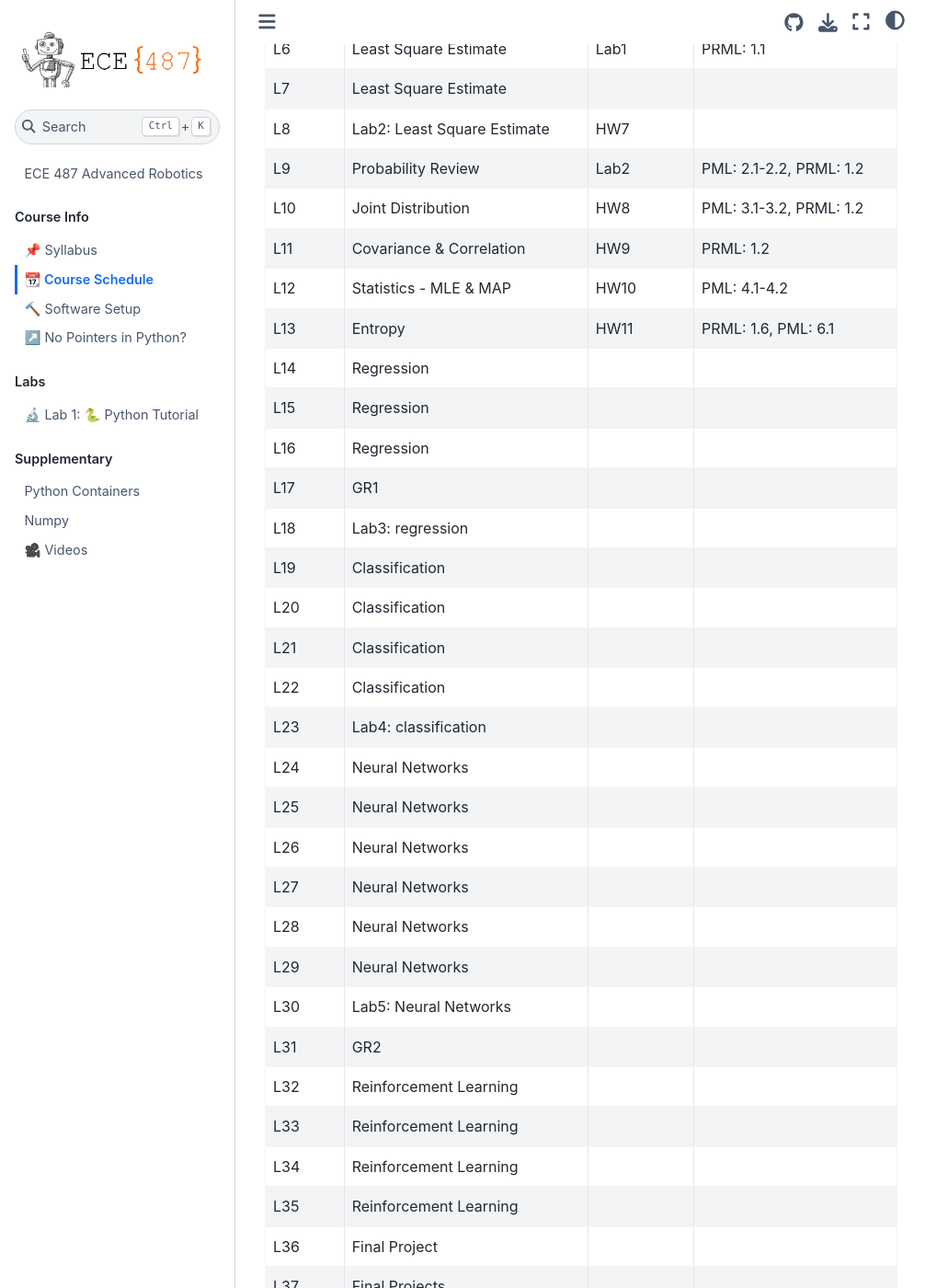
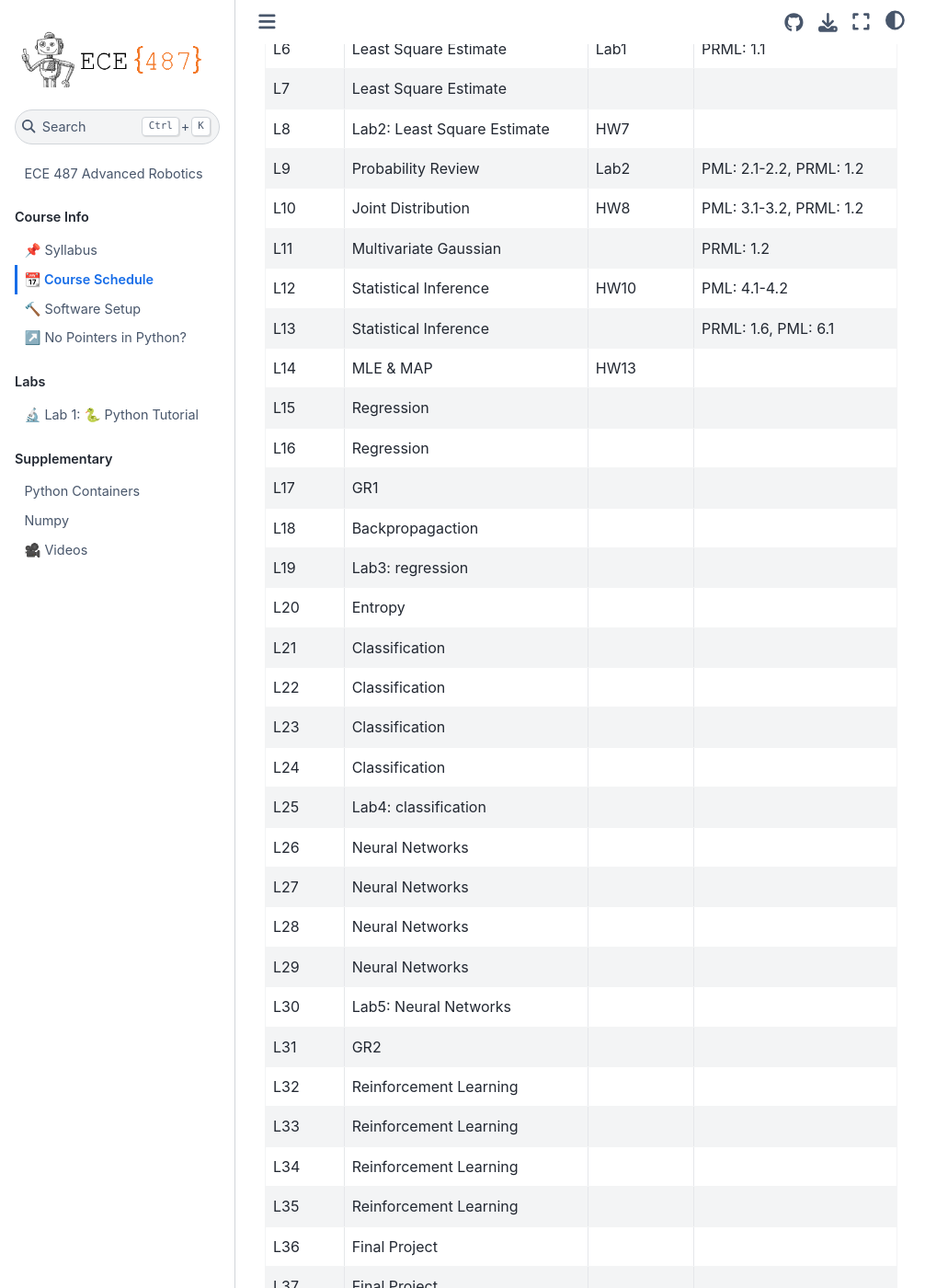
Before and after one commit to stanbaek/ece487, a Jupyter Book: the page built from docs/schedule.md, in a window 1280 px wide and 1400 px high, scrolled down 676 px. Shown: the whole window at 92% size, without its empty margins (0-1031 px from the left). Built offline with Jupyter Book 1.0.4 settings and Sphinx 7.4.7 and the Sphinx Book theme 1.1.4, drawn with Linux system fonts in a browser that asks for light colours.

Commit message:
updated schedule

```diff
--- a/docs/schedule.md
+++ b/docs/schedule.md
@@ -10,45 +10,45 @@ Reading:
 - PRML: Pattern Recognition and Machine Learning by Bishop
 - ML: Machine Learning by Mitchell
 
-**Lesson**|  **Topic**                        | **Due**            | **Reading**
-----------|-----------------------------------|--------------------|-----------------
- L1       | Intro to Machine Learning         |                    |
- L2       | Linear Algebra                    | Cadet Intro        | PML: 7.1-7.1.2.3, 7.1.4.2
- L3       | Basis and eigenvectors            | HW2                |
- L4       | Eigenvalues                       | HW3                |
- L5       | Lab1: Python and numpy            | HW4                |
- L6       | Least Square Estimate             | Lab1               | PRML: 1.1
- L7       | Least Square Estimate             |                    |
- L8       | Lab2: Least Square Estimate       | HW7                |
- L9       | Probability Review                | Lab2               | PML: 2.1-2.2, PRML: 1.2
- L10      | Joint Distribution                | HW8                | PML: 3.1-3.2, PRML: 1.2
- L11      | Covariance & Correlation          | HW9                | PRML: 1.2
- L12      | Statistics - MLE & MAP            | HW10               | PML: 4.1-4.2
- L13      | Entropy                           | HW11               | PRML: 1.6, PML: 6.1
- L14      | Regression                        |                    |
- L15      | Regression                        |                    |
- L16      | Regression                        |                    |
- L17      | GR1                               |                    |
- L18      | Lab3: regression                  |                    |
- L19      | Classification                    |                |
- L20      | Classification                    |                |
- L21      | Classification                    |                |
- L22      | Classification                    |                |
- L23      | Lab4: classification              |                |
- L24      | Neural Networks                   |                |
- L25      | Neural Networks                   |                |
- L26      | Neural Networks                   |                |
- L27      | Neural Networks                   |                |
- L28      | Neural Networks                   |                |
- L29      | Neural Networks                   |                |
- L30      | Lab5: Neural Networks             |                |
- L31      | GR2                               |                |
- L32      | Reinforcement Learning            |                |
- L33      | Reinforcement Learning            |                |
- L34      | Reinforcement Learning            |                |
- L35      | Reinforcement Learning            |                |
- L36      | Final Project                     |                |
- L37      | Final Projects                    |                |
- L38      | Final Project                     |                |
- L39      | Final Project                     |                |
- L40      | Final Project                     |                |
+**Lesson**|  **Topic**                        | **Due**      | **Reading**
+----------|-----------------------------------|--------------|-----------------
+ L1       | Intro to Machine Learning         |              |
+ L2       | Linear Algebra                    | Cadet Intro  | PML: 7.1-7.1.2.3, 7.1.4.2
+ L3       | Basis and eigenvectors            | HW2          |
+ L4       | Eigenvalues                       | HW3          |
+ L5       | Lab1: Python and numpy            | HW4          |
+ L6       | Least Square Estimate             | Lab1         | PRML: 1.1
+ L7       | Least Square Estimate             |              |
+ L8       | Lab2: Least Square Estimate       | HW7          |
+ L9       | Probability Review                | Lab2         | PML: 2.1-2.2, PRML: 1.2
+ L10      | Joint Distribution                | HW8          | PML: 3.1-3.2, PRML: 1.2
+ L11      | Multivariate Gaussian             |              | PRML: 1.2
+ L12      | Statistical Inference             | HW10         | PML: 4.1-4.2
+ L13      | Statistical Inference             |              | PRML: 1.6, PML: 6.1
+ L14      | MLE & MAP                         | HW13         |
+ L15      | Regression                        |              |
+ L16      | Regression                        |              |
+ L17      | GR1                               |              |
+ L18      | Backpropagaction                  |              |
+ L19      | Lab3: regression                  |              |
+ L20      | Entropy                           |              |
+ L21      | Classification                    |              |
+ L22      | Classification                    |              |
+ L23      | Classification                    |              |
+ L24      | Classification                    |              |
+ L25      | Lab4: classification              |              |
+ L26      | Neural Networks                   |              |
+ L27      | Neural Networks                   |              |
+ L28      | Neural Networks                   |              |
+ L29      | Neural Networks                   |              |
+ L30      | Lab5: Neural Networks             |              |
+ L31      | GR2                               |              |
+ L32      | Reinforcement Learning            |              |
+ L33      | Reinforcement Learning            |              |
+ L34      | Reinforcement Learning            |              |
+ L35      | Reinforcement Learning            |              |
+ L36      | Final Project                     |              |
+ L37      | Final Project                     |              |
+ L38      | Final Project                     |              |
+ L39      | Final Project                     |              |
+ L40      | Final Project                     |              |
```
